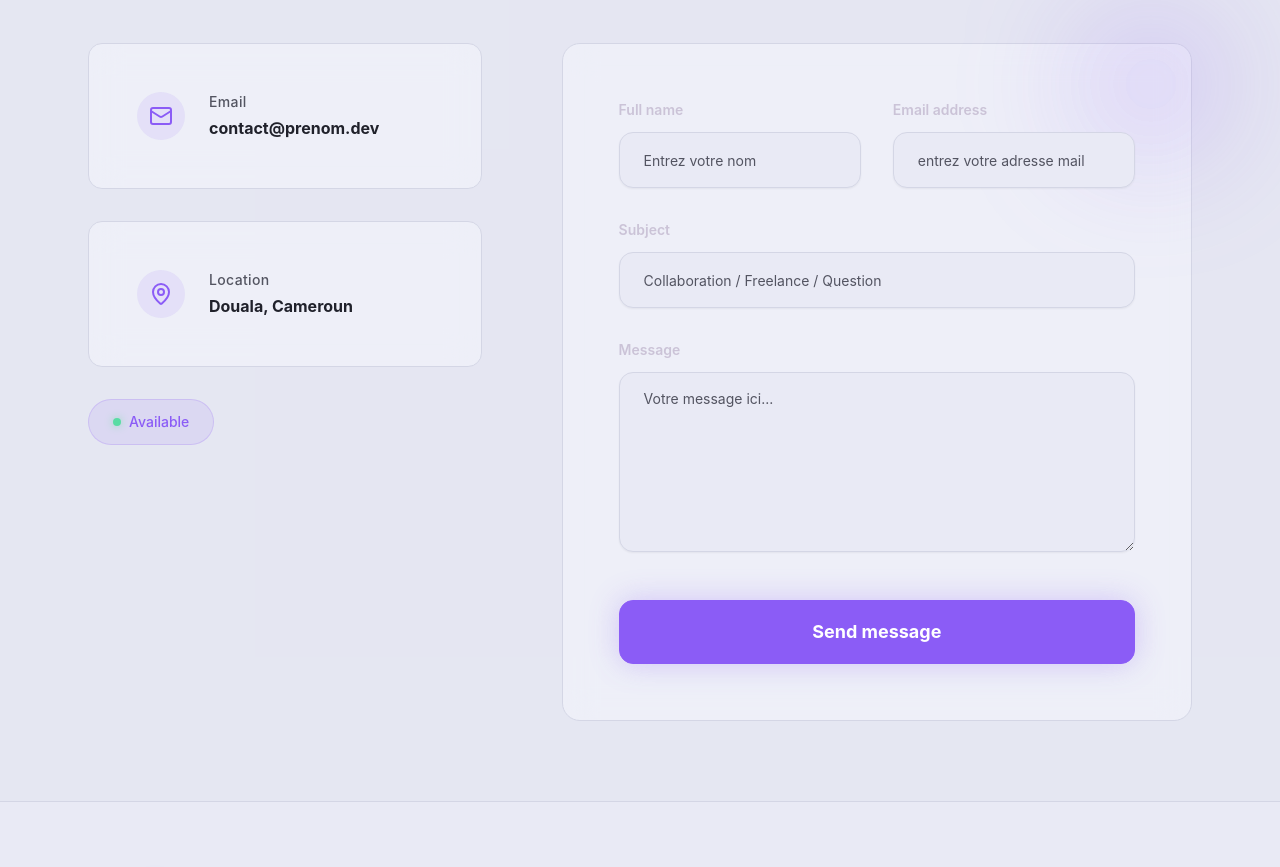
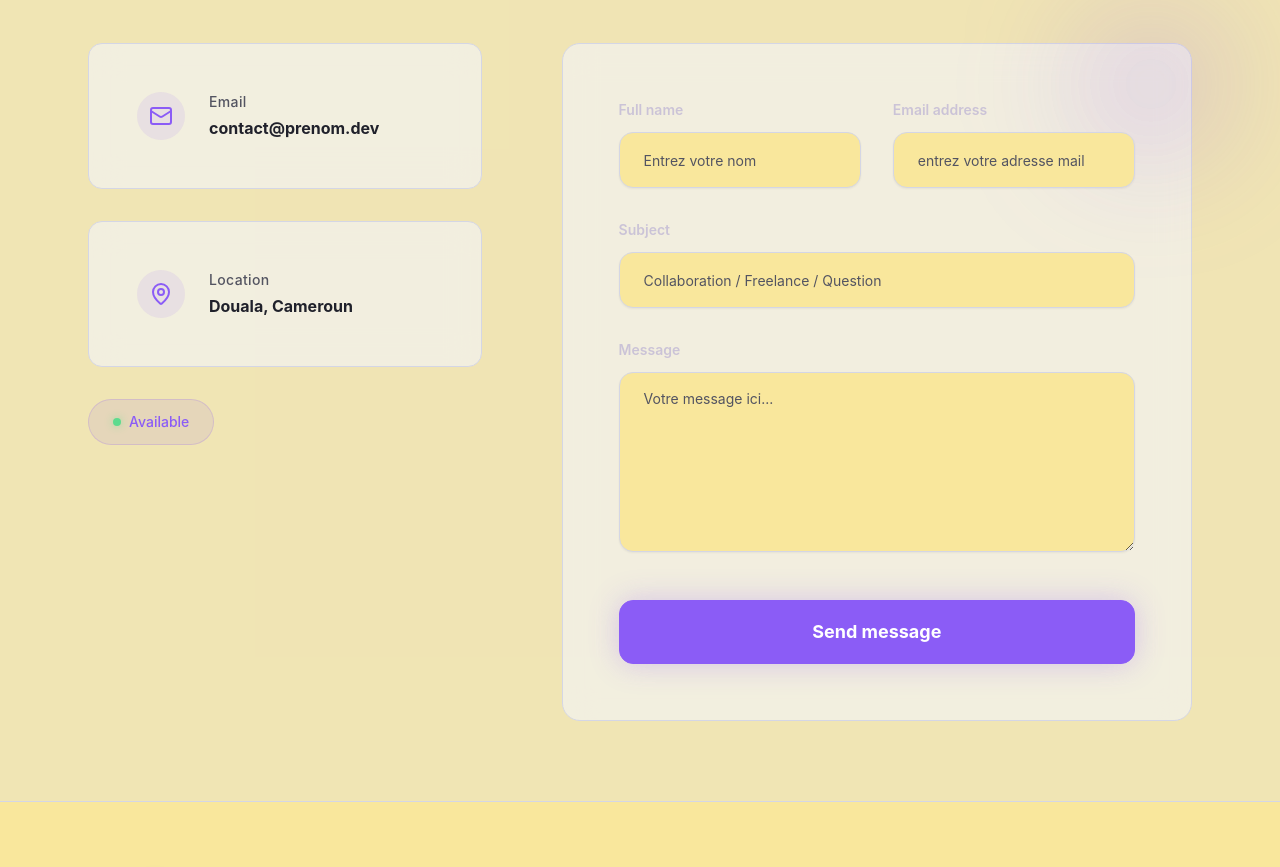
Before and after one commit to Jiraya23/portfolio, a Next.js app: page /en in a window 1280 px wide. Shown: the part 7980-8847 px from the top of the page. Built offline with nearby package versions, Linux system fonts and the light colour scheme; no server answers.

Commit message:
modif theme

```diff
--- a/src/app/globals.css
+++ b/src/app/globals.css
@@ -224,7 +224,7 @@
 }
 
 :root {
-  --background: oklch(0.94 0.015 280); /* Gris cassé beaucoup plus sombre, teinte lavande */
+  --background: #f9e79c; /* amber-50 */
   --foreground: oklch(0.25 0.02 280); /* Gris ardoise adouci */
   --card: oklch(0.97 0.01 280); /* Blanc grisé pour les cartes, fini le blanc pur */
   --card-foreground: oklch(0.25 0.02 280);
--- a/src/app/layout.tsx
+++ b/src/app/layout.tsx
@@ -8,7 +8,7 @@ export default function RootLayout({
 }) {
   return (
     <html suppressHydrationWarning className="scroll-smooth">
-      <body className={`${inter.variable} ${spaceGrotesk.variable} antialiased`}>
+      <body className={`${inter.variable} ${spaceGrotesk.variable} antialiased bg-background text-foreground`}>
         {children}
       </body>
     </html>
```
